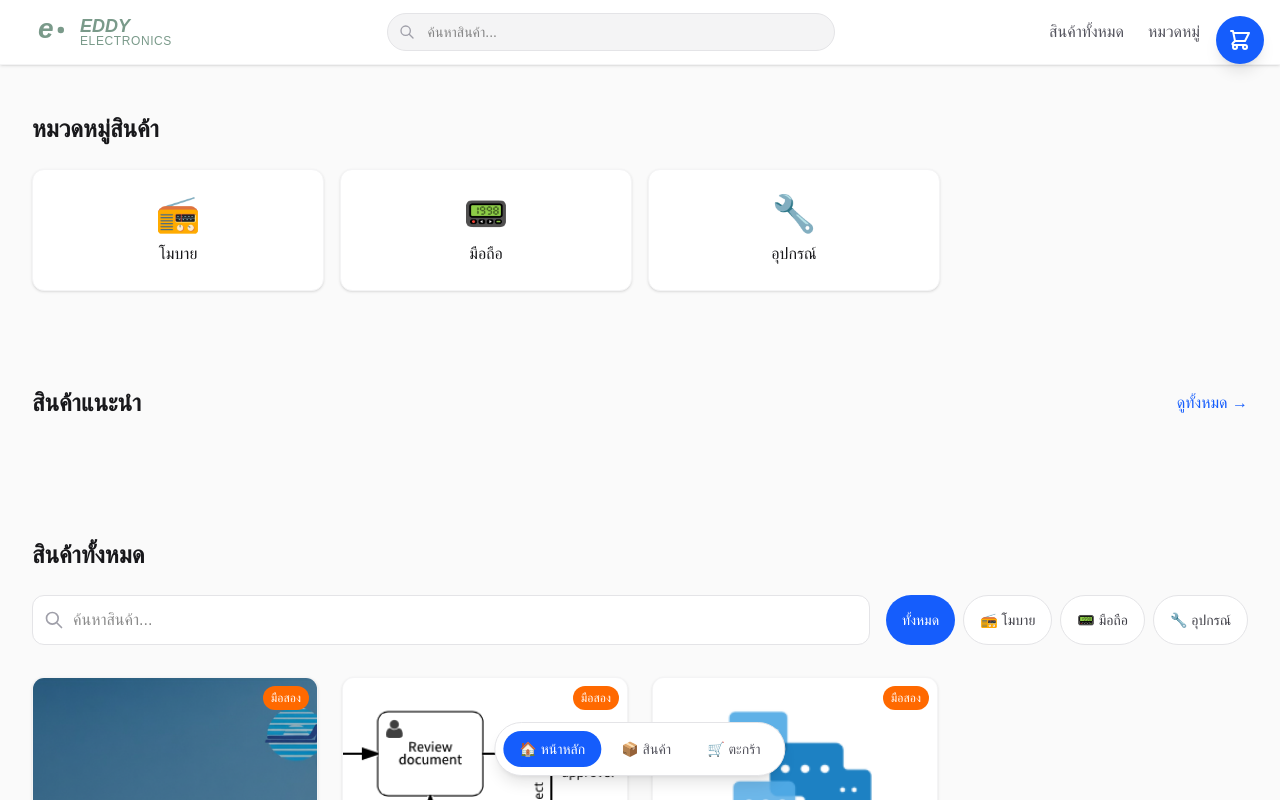
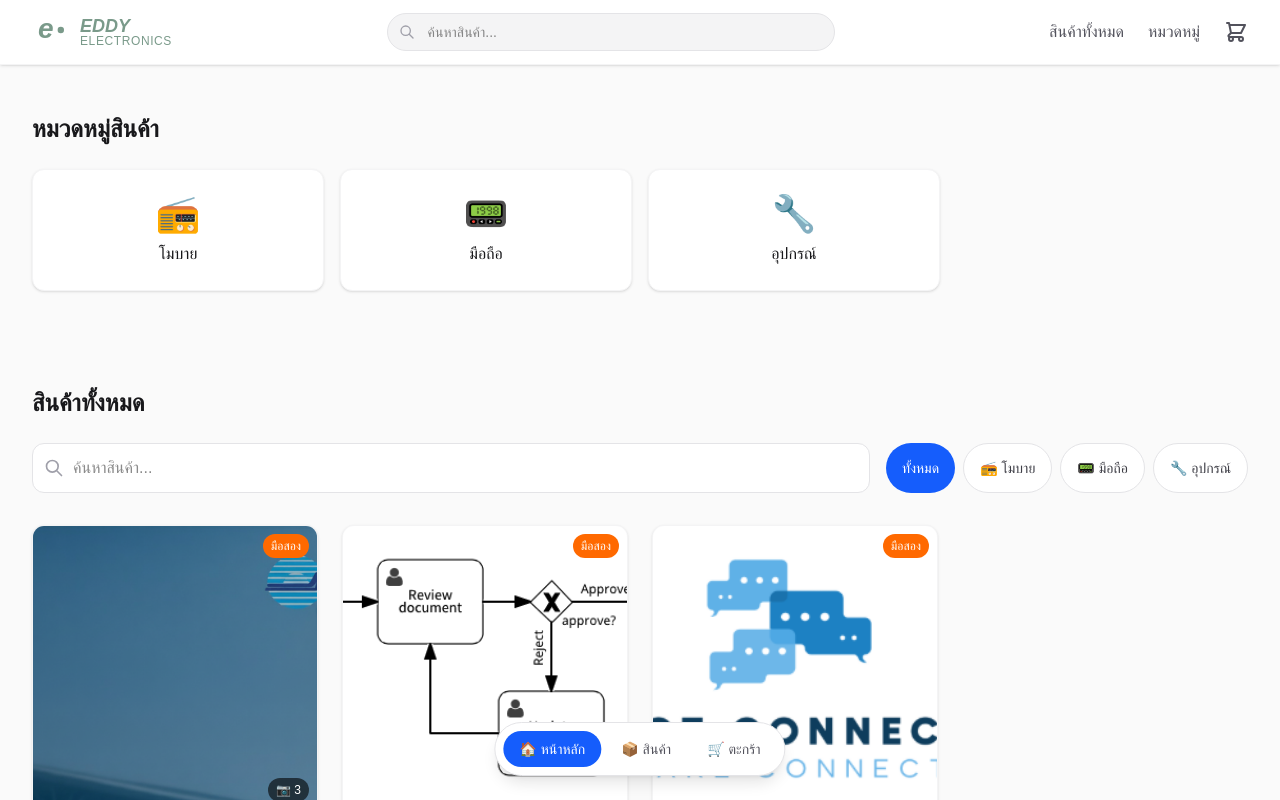
Before and after one commit to eddyElectronics/eddyshop, a Next.js app: page / in a window 1280 px wide. Shown: the top 800 px of the page. Built offline with nearby package versions, Linux system fonts and the light colour scheme.

Commit message:
remove: featured products section and floating cart button

```diff
--- a/app/page.tsx
+++ b/app/page.tsx
@@ -59,8 +59,6 @@ export default function Home() {
       product.productCode?.toLowerCase().includes(searchQuery.toLowerCase());
     return matchesCategory && matchesSearch;
   });
-
-  const featuredProducts = products.filter(p => p.featured);
 
   // Navigation
   const scrollToSection = (ref: React.RefObject<HTMLElement | null>) => {
@@ -214,23 +212,6 @@ export default function Home() {
 
   return (
     <div className="min-h-screen bg-zinc-50 dark:bg-zinc-950">
-      {/* Floating Cart Button - Top Right */}
-      <button
-        onClick={handleViewCart}
-        className="fixed top-4 right-4 z-50 p-3 bg-blue-600 text-white rounded-full shadow-lg hover:bg-blue-700 transition-all hover:scale-110"
-      >
-        <div className="relative">
-          <svg className="w-6 h-6" fill="none" stroke="currentColor" viewBox="0 0 24 24">
-            <path strokeLinecap="round" strokeLinejoin="round" strokeWidth={2} d="M3 3h2l.4 2M7 13h10l4-8H5.4M7 13L5.4 5M7 13l-2.293 2.293c-.63.63-.184 1.707.707 1.707H17m0 0a2 2 0 100 4 2 2 0 000-4zm-8 2a2 2 0 11-4 0 2 2 0 014 0z" />
-          </svg>
-          {totalItems > 0 && (
-            <span className="absolute -top-2 -right-2 bg-red-500 text-white text-xs w-5 h-5 rounded-full flex items-center justify-center font-bold">
-              {totalItems}
-            </span>
-          )}
-        </div>
-      </button>
-
       {/* Floating Navigation */}
       <nav className="fixed bottom-6 left-1/2 -translate-x-1/2 z-40 bg-white dark:bg-zinc-900 rounded-full shadow-lg border border-zinc-200 dark:border-zinc-700 px-2 py-2">
         <div className="flex items-center gap-1">
@@ -277,26 +258,6 @@ export default function Home() {
                 {category.name}
               </span>
             </button>
-          ))}
-        </div>
-      </section>
-
-      {/* Featured Products Section */}
-      <section className="max-w-7xl mx-auto px-4 sm:px-6 lg:px-8 py-12">
-        <div className="flex items-center justify-between mb-6">
-          <h2 className="text-2xl font-bold text-zinc-900 dark:text-white">
-            สินค้าแนะนำ
-          </h2>
-          <button
-            onClick={() => handleViewProducts()}
-            className="text-blue-600 hover:text-blue-700 font-medium"
-          >
-            ดูทั้งหมด →
-          </button>
-        </div>
-        <div className="grid grid-cols-1 sm:grid-cols-2 lg:grid-cols-4 gap-6">
-          {featuredProducts.slice(0, 4).map((product) => (
-            <ProductCard key={product.id} product={product} />
           ))}
         </div>
       </section>
```
